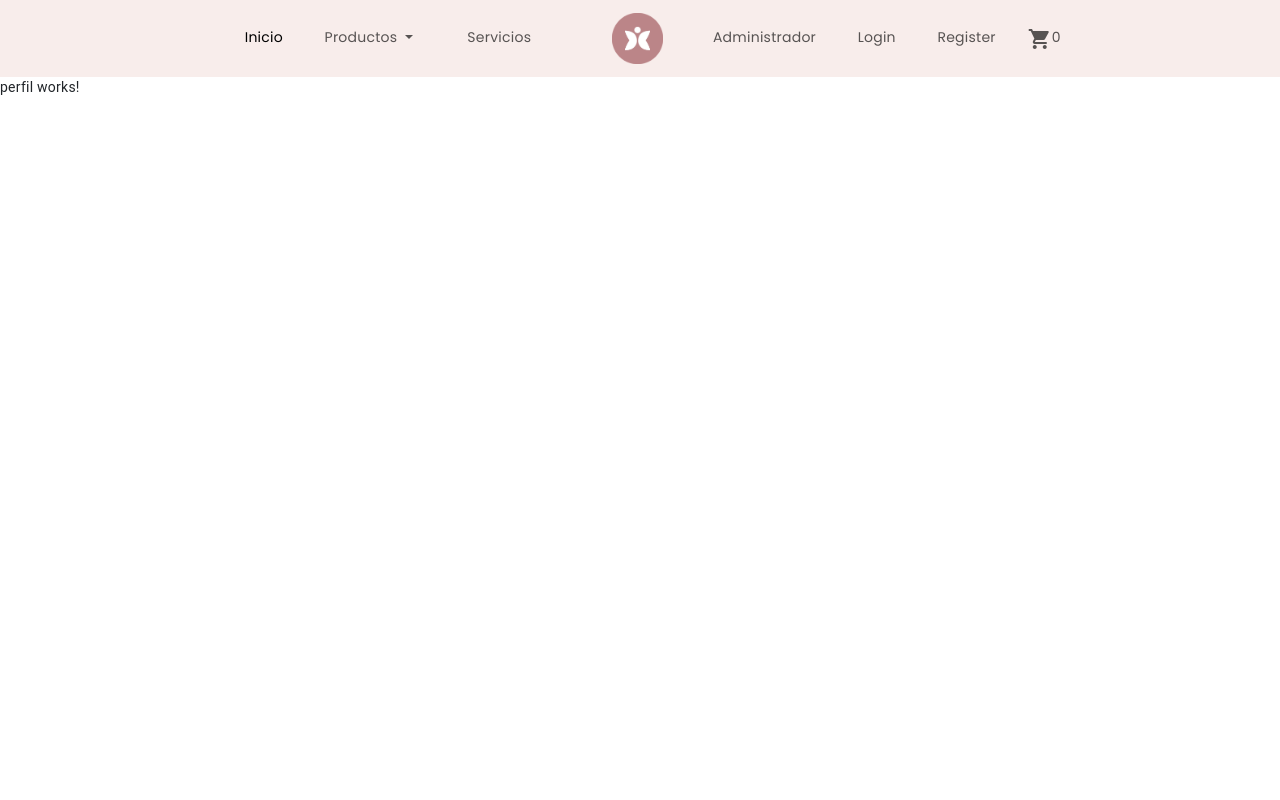
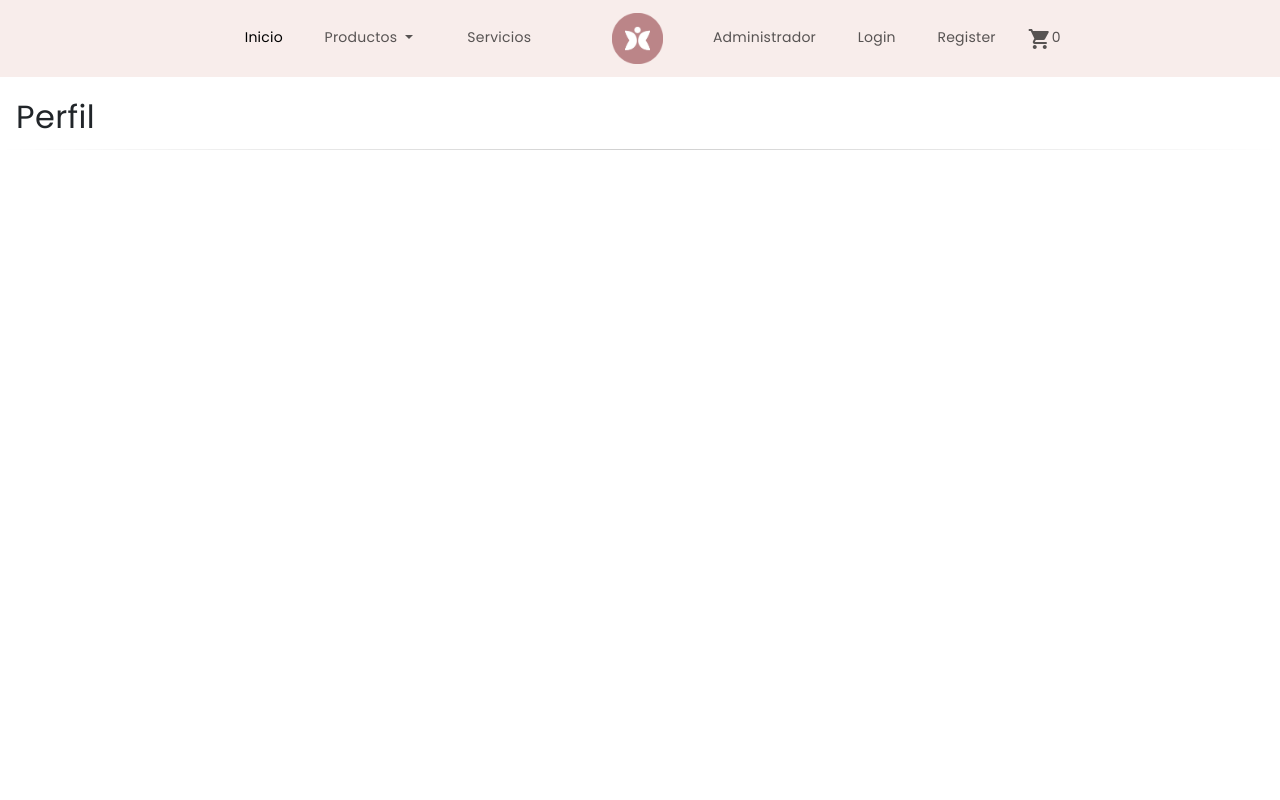
Before and after one commit to nehoxy/estetica-lida, an Angular app: page /perfil in a window 1280 px wide. Shown: the top 800 px of the page. Built offline with nearby package versions, Linux system fonts and the light colour scheme.

Commit message:
header en perfil con h2 y hr

```diff
--- a/src/app/modules/perfil/pages/perfil/perfil.component.css
+++ b/src/app/modules/perfil/pages/perfil/perfil.component.css
@@ -1,3 +1,13 @@
 .contenedor{
     min-height: 100vh;
 }
+
+h2{
+    font-family: Poppins,sans-serif;
+}
+
+hr {
+    border: 0;
+    height: 1px;
+    background-image: linear-gradient(to right, rgba(0, 0, 0, 0), rgba(0, 0, 0, 0.75), rgba(0, 0, 0, 0));
+}
--- a/src/app/modules/perfil/pages/perfil/perfil.component.html
+++ b/src/app/modules/perfil/pages/perfil/perfil.component.html
@@ -1,3 +1,4 @@
 <div class="contenedor">
-    <p>perfil works!</p>
+    <h2 class=" fs-2 mt-4 ms-3 mb-0">Perfil</h2>
+    <hr>
 </div>
```
